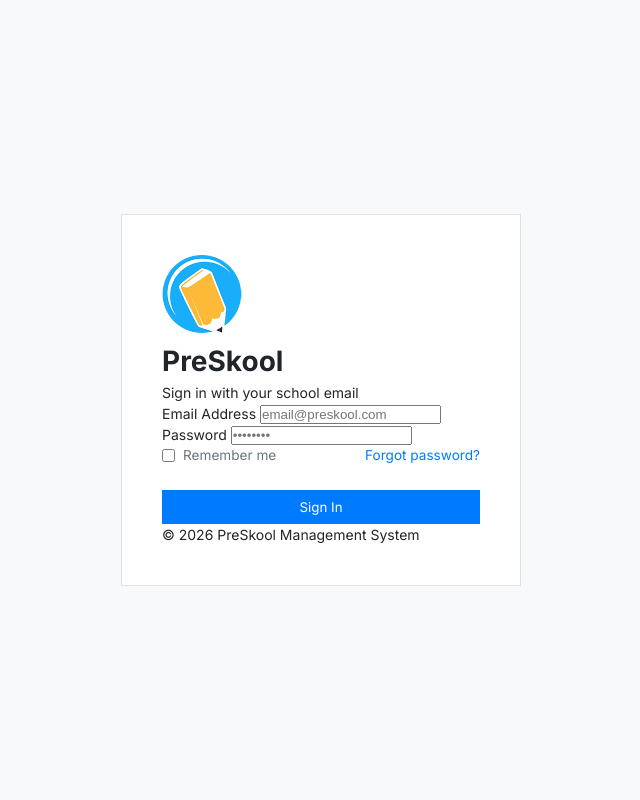
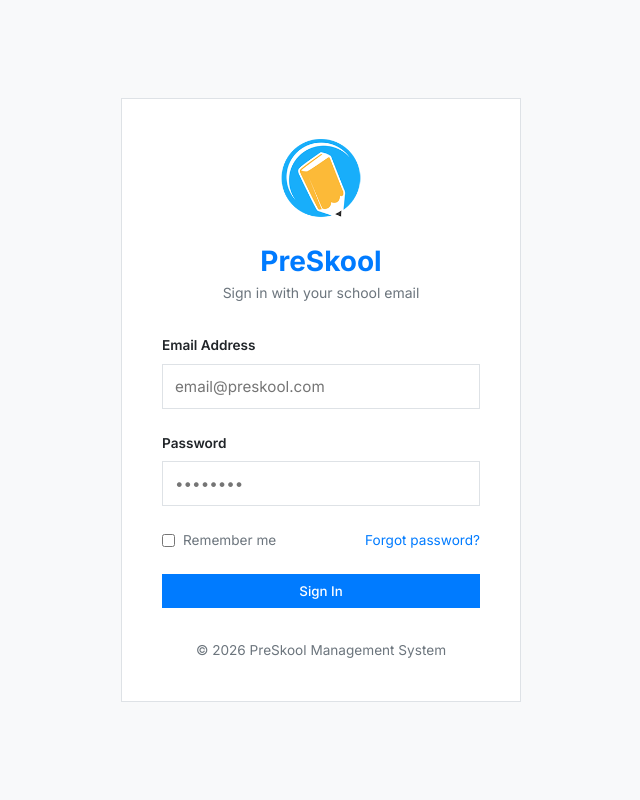
Before and after one commit to bilal-houari/m361-pfm, a Django app: page /accounts/login/ in a window 1280 px wide. Shown: the whole page, without its empty margins (319-959 px from the left). Run offline with Django 5.2, Linux system fonts and the light colour scheme.

Commit message:
seperated css and html, and modularized css

```diff
--- a/static/css/theme.css
+++ b/static/css/base.css
@@ -1,3 +1,4 @@
+/* Base Variables and Reset */
 :root {
     /* Colors */
     --primary-color: #007bff;
@@ -18,7 +19,7 @@
     /* Elements */
     --border-radius: 0px;
     --spacing-unit: 8px;
-    --shadow: none; /* No shadows as per light theme requirements */
+    --shadow: none;
     --border-width: 1px;
 
     /* Typography */
@@ -57,6 +58,11 @@ button, .btn {
     border-radius: var(--border-radius);
     padding: var(--spacing-unit) calc(var(--spacing-unit) * 2);
     transition: all 0.2s ease;
+    display: inline-flex;
+    align-items: center;
+    justify-content: center;
+    gap: var(--spacing-unit);
+    font-weight: 500;
 }
 
 .btn-primary {
@@ -77,3 +83,21 @@ button, .btn {
 .btn-outline:hover {
     border-color: var(--text-muted);
 }
+
+.btn-sm {
+    padding: calc(var(--spacing-unit) * 0.5) var(--spacing-unit);
+    font-size: 0.8rem;
+}
+
+.text-muted {
+    color: var(--text-muted);
+}
+
+.font-weight-bold {
+    font-weight: 700;
+}
+
+.mx-2 {
+    margin-left: calc(var(--spacing-unit) * 2);
+    margin-right: calc(var(--spacing-unit) * 2);
+}
--- /dev/null
+++ b/static/css/components.css
@@ -0,0 +1,244 @@
+/* UI Components */
+
+/* Cards */
+.card {
+    background: var(--bg-light);
+    border: var(--border-width) solid var(--border-color);
+    padding: calc(var(--spacing-unit) * 3);
+    border-radius: var(--border-radius);
+    transition: all 0.2s ease;
+}
+
+.card h3 {
+    margin-bottom: var(--spacing-unit);
+    color: var(--primary-color);
+}
+
+.placeholder-card {
+    min-height: 200px;
+    display: flex;
+    flex-direction: column;
+    justify-content: center;
+    align-items: center;
+    text-align: center;
+    border-style: dashed;
+    color: var(--text-muted);
+}
+
+/* Badges */
+.badge {
+    font-size: 0.65rem;
+    padding: 2px 8px;
+    background-color: var(--bg-gray);
+    border: 1px solid var(--border-color);
+    text-transform: uppercase;
+    font-weight: 700;
+    color: var(--primary-color);
+    border-radius: 2px;
+    display: inline-block;
+}
+
+/* Alerts */
+.alert {
+    padding: calc(var(--spacing-unit) * 2);
+    margin-bottom: calc(var(--spacing-unit) * 2);
+    border: var(--border-width) solid transparent;
+    border-radius: var(--border-radius);
+    font-size: 0.9rem;
+}
+
+.alert-success {
+    background-color: #d4edda;
+    border-color: #c3e6cb;
+    color: #155724;
+}
+
+.alert-danger {
+    background-color: #f8d7da;
+    border-color: #f5c6cb;
+    color: #721c24;
+}
+
+.alert-warning {
+    background-color: #fff3cd;
+    border-color: #ffeeba;
+    color: #856404;
+}
+
+/* Forms */
+.form-group {
+    margin-bottom: calc(var(--spacing-unit) * 3);
+}
+
+.form-label {
+    display: block;
+    font-weight: 600;
+    font-size: 0.85rem;
+    margin-bottom: var(--spacing-unit);
+    color: var(--text-dark);
+}
+
+.form-input {
+    width: 100%;
+    padding: calc(var(--spacing-unit) * 1.5);
+    border: var(--border-width) solid var(--border-color);
+    border-radius: var(--border-radius);
+    font-family: inherit;
+    font-size: 0.95rem;
+    transition: border-color 0.2s ease;
+}
+
+.form-input:focus {
+    outline: none;
+    border-color: var(--primary-color);
+}
+
+/* Auth Specific */
+.auth-card {
+    background: var(--bg-light);
+    border: var(--border-width) solid var(--border-color);
+    width: 100%;
+    max-width: 400px;
+    padding: calc(var(--spacing-unit) * 5);
+}
+
+.auth-header {
+    text-align: center;
+    margin-bottom: calc(var(--spacing-unit) * 4);
+}
+/* User Menu */
+.user-menu {
+    display: flex;
+    align-items: center;
+    gap: calc(var(--spacing-unit) * 1.5);
+}
+
+.user-info {
+    text-align: right;
+    display: flex;
+    flex-direction: column;
+    justify-content: center;
+}
+
+.user-name {
+    font-weight: 600;
+    font-size: 0.9rem;
+    color: var(--text-dark);
+    line-height: 1.2;
+}
+
+.user-avatar {
+    width: 38px;
+    height: 38px;
+    background: var(--bg-gray);
+    border: var(--border-width) solid var(--border-color);
+    display: flex;
+    align-items: center;
+    justify-content: center;
+    font-weight: 700;
+    color: var(--primary-color);
+    border-radius: var(--border-radius);
+    flex-shrink: 0;
+}
+
+/* Auth Pages Shell */
+.auth-container {
+    height: 100vh;
+    display: flex;
+    align-items: center;
+    justify-content: center;
+    background-color: var(--bg-gray);
+    padding: var(--spacing-unit);
+}
+/* Breadcrumbs */
+.breadcrumb {
+    display: flex;
+    align-items: center;
+    font-size: 0.9rem;
+}
+
+.breadcrumb-separator {
+    font-size: 0.7rem;
+    margin: 0 calc(var(--spacing-unit) * 1.5);
+    color: var(--text-muted);
+}
+
+/* Specific Buttons */
+.btn-signout {
+    font-weight: 600;
+}
+
+.btn-signout span {
+    font-size: 0.85rem;
+}
+
+.auth-header h1 {
+    font-size: 1.75rem;
+    margin-top: var(--spacing-unit);
+    color: var(--primary-color);
+}
+
+.auth-footer {
+    text-align: center;
+    margin-top: calc(var(--spacing-unit) * 4);
+    font-size: 0.85rem;
+    color: var(--text-muted);
+}
+
+.auth-logo {
+    width: 80px;
+    height: 80px;
+    object-fit: contain;
+    margin-bottom: var(--spacing-unit);
+}
+
+.auth-logo-icon {
+    font-size: 2.5rem;
+    color: var(--primary-color);
+    margin-bottom: var(--spacing-unit);
+}
+
+/* Form Utilities */
+.form-actions {
+    display: flex;
+    align-items: center;
+    justify-content: space-between;
+    margin-bottom: calc(var(--spacing-unit) * 3);
+}
+
+.form-checkbox-label {
+    display: flex;
+    align-items: center;
+    gap: var(--spacing-unit);
+    font-size: 0.85rem;
+    color: var(--text-muted);
+    cursor: pointer;
+}
+
+.form-link {
+    font-size: 0.85rem;
+}
+
+.btn-block {
+    width: 100%;
+}
+
+.text-sm {
+    font-size: 0.85rem;
+}
+
+/* Welcome Section (Dashboard) */
+.welcome-section {
+    margin-bottom: calc(var(--spacing-unit) * 4);
+}
+
+.welcome-section h1 {
+    font-size: 2rem;
+    margin-bottom: var(--spacing-unit);
+}
+
+.dashboard-grid {
+    display: grid;
+    grid-template-columns: repeat(auto-fit, minmax(300px, 1fr));
+    gap: calc(var(--spacing-unit) * 3);
+}
--- a/templates/base.html
+++ b/templates/base.html
@@ -12,8 +12,9 @@
     <link rel="stylesheet" href="https://cdnjs.cloudflare.com/ajax/libs/font-awesome/6.4.0/css/all.min.css">
 
     <!-- Custom CSS -->
-    <link rel="stylesheet" href="{% static 'css/theme.css' %}">
+    <link rel="stylesheet" href="{% static 'css/base.css' %}">
     <link rel="stylesheet" href="{% static 'css/layout.css' %}">
+    <link rel="stylesheet" href="{% static 'css/components.css' %}">
     {% block extra_css %}{% endblock %}
 </head>
 <body>
--- a/templates/includes/sidebar.html
+++ b/templates/includes/sidebar.html
@@ -63,10 +63,6 @@
                     <i class="fas fa-calendar-alt"></i>
                     <span>Holidays</span>
                 </a>
-                <a href="{% url 'logout' %}" class="nav-item">
-                    <i class="fas fa-sign-out-alt"></i>
-                    <span>Logout</span>
-                </a>
             </div>
         </div>
     </nav>
--- a/templates/registration/login.html
+++ b/templates/registration/login.html
@@ -6,7 +6,7 @@
 {% block auth_content %}
 <div class="auth-card">
     <div class="auth-header">
-        <img src="{% static 'img/logo.png' %}" alt="PreSkool Logo" style="width: 80px; height: 80px; object-fit: contain;">
+        <img src="{% static 'img/logo.png' %}" alt="PreSkool Logo" class="auth-logo">
         <h1>PreSkool</h1>
         <p class="text-muted">Sign in with your school email</p>
     </div>
@@ -15,7 +15,7 @@
         {% csrf_token %}
 
         {% if form.errors %}
-            <div class="alert alert-danger" style="color: #dc3545; border-bottom: 1px solid #dc3545; padding-bottom: 8px; margin-bottom: 16px;">
+            <div class="alert alert-danger">
                 Invalid username or password.
             </div>
         {% endif %}
@@ -30,14 +30,14 @@
             <input type="password" name="password" id="id_password" class="form-input" required placeholder="••••••••">
         </div>
 
-        <div style="display: flex; align-items: center; justify-content: space-between; margin-bottom: 24px;">
-            <label style="display: flex; align-items: center; gap: 8px; font-size: 0.85rem; color: var(--text-muted); cursor: pointer;">
+        <div class="form-actions">
+            <label class="form-checkbox-label">
                 <input type="checkbox" name="remember"> Remember me
             </label>
-            <a href="{% url 'password_reset' %}" style="font-size: 0.85rem;">Forgot password?</a>
+            <a href="{% url 'password_reset' %}" class="form-link">Forgot password?</a>
         </div>
 
-        <button type="submit" class="btn btn-primary" style="width: 100%;">Sign In</button>
+        <button type="submit" class="btn btn-primary btn-block">Sign In</button>
     </form>
 
     <div class="auth-footer">
--- a/templates/registration/password_reset_form.html
+++ b/templates/registration/password_reset_form.html
@@ -6,7 +6,7 @@
 {% block auth_content %}
 <div class="auth-card">
     <div class="auth-header">
-        <i class="fas fa-lock" style="font-size: 2rem; color: var(--primary-color);"></i>
+        <i class="fas fa-lock auth-logo-icon"></i>
         <h1>Forgot Password</h1>
         <p class="text-muted">Enter your email to receive recovery instructions.</p>
     </div>
@@ -19,7 +19,7 @@
             <input type="email" name="email" id="id_email" class="form-input" required placeholder="name@example.com">
         </div>
 
-        <button type="submit" class="btn btn-primary" style="width: 100%;">Send Instructions</button>
+        <button type="submit" class="btn btn-primary btn-block">Send Instructions</button>
     </form>
 
     <div class="auth-footer">
```
Also changed, not shown: static/css/layout.css (+3 -49 lines), templates/home.html (+0 -33 lines), templates/includes/topbar.html (+5 -33 lines).
